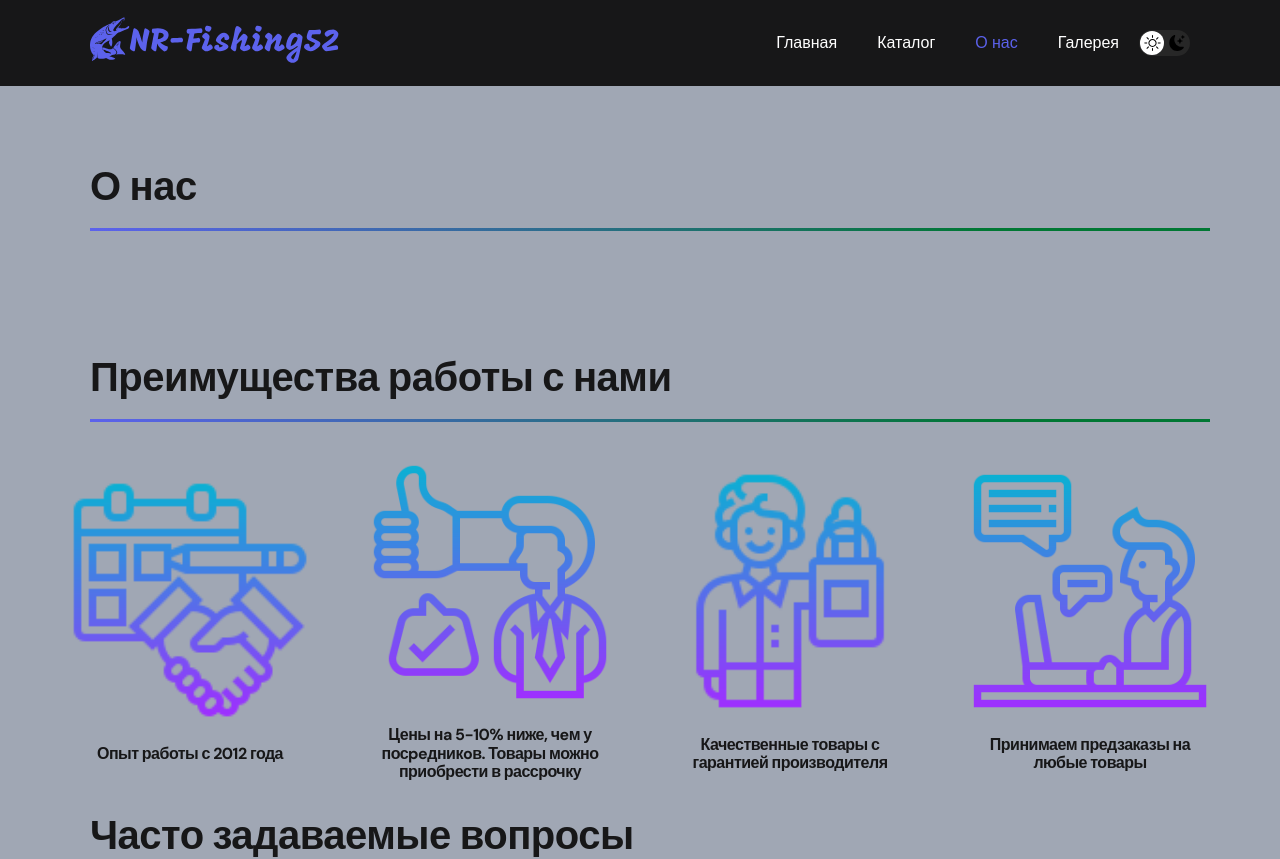
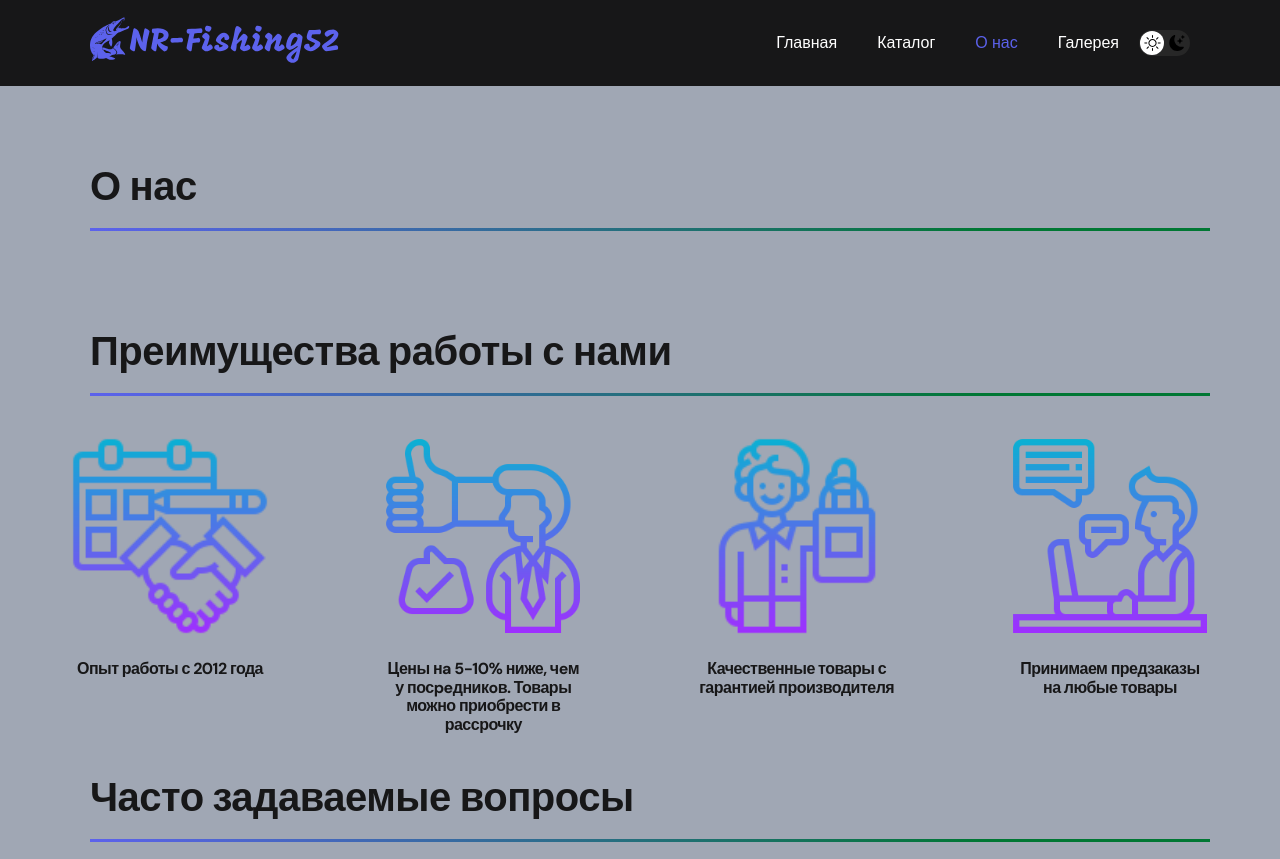
Before and after one commit to Alex-Smyslov/NR-Fish-React, a React (Create React App) app: page /about in a window 1280 px wide. Shown: the top 859 px of the page. Built offline with nearby package versions, Linux system fonts and the light colour scheme.

Commit message:
add advantages 2

```diff
--- a/src/components/advantagesItem/AdvantagesItem.module.scss
+++ b/src/components/advantagesItem/AdvantagesItem.module.scss
@@ -1,14 +1,9 @@
-.properties {
-	padding-top: 54px;
-	padding-bottom: 54px;
-	margin-bottom: 54px;
+.adventades {
+	width: 200px;
+	height: 200px;
+	text-align: center;
 }
 
 .card__image {
 	margin-bottom: 20px;
 }
-
-.properties__card {
-	text-align: center;
-	width: 240px;
-}
--- a/src/components/advantagesItem/AdvantagesItem.tsx
+++ b/src/components/advantagesItem/AdvantagesItem.tsx
@@ -2,7 +2,7 @@ import styles from './AdvantagesItem.module.scss';
 
 const AdvantagesItem = ({ img, alt, text }: { img: string; alt: string; text: string }) => {
   return (
-    <div className={styles.properties__card}>
+    <div className={styles.adventades}>
       <img className={styles.card__image} src={img} alt={alt} />
       <h4 className={styles.card__title}>{text}</h4>
     </div>
--- a/src/styles/About.css
+++ b/src/styles/About.css
@@ -57,3 +57,9 @@
 .question__wrapp[open] > .question__heading:before {
 	transform: scale(1, -1);
 }
+
+.properties {
+	padding-top: 54px;
+	padding-bottom: 54px;
+	margin-bottom: 54px;
+}
```
Also changed, not shown: src/helpers/sliderBanner.ts (added, +29 -0 lines).
